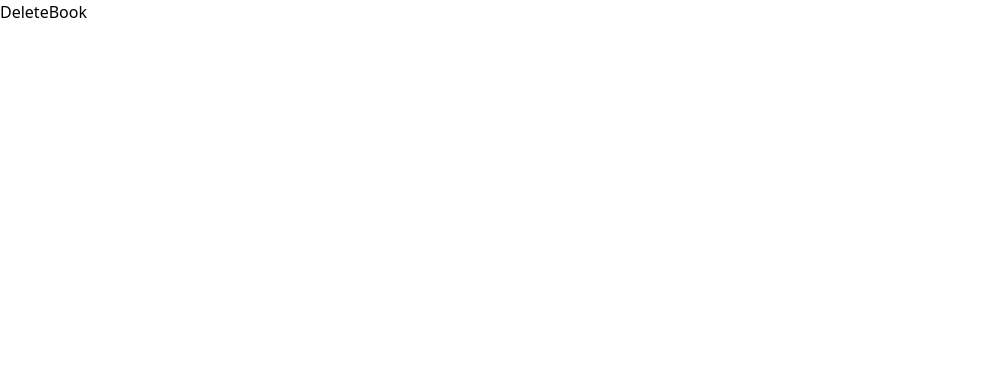
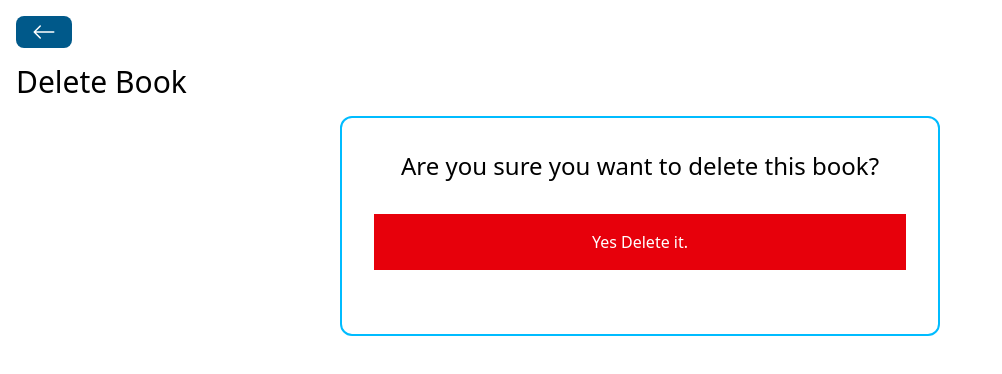
Before and after one commit to serval19/BookStore, a React (Vite) app in the folder frontend/: page /books/delete/1 in a window 1280 px wide. Shown: the top 374 px of the page, without its empty margins (0-1002 px from the left). Built offline with nearby package versions, Linux system fonts and the light colour scheme.

Commit message:
complete

```diff
--- a/frontend/src/pages/DeleteBook.jsx
+++ b/frontend/src/pages/DeleteBook.jsx
@@ -1,8 +1,42 @@
-import React from 'react'
+import React,{useState} from 'react'
+import BackButton from '../components/BackButton'
+import axios from 'axios'
+import { useNavigate,useParams} from 'react-router-dom'
+import Spinner from '../components/Spinner'
+
 
 const DeleteBook = () => {
+  const [loading,setLoading]=useState(false);
+  const navigate=useNavigate();
+  const {id}=useParams()
+  const handleDeleteBook=()=>{
+    setLoading(true)
+    axios
+    .delete(`http://localhost:5555/books/${id}`)
+    .then(()=>{
+      setLoading(false)
+      navigate('/')
+    })
+    .catch((error)=>{
+      setLoading(false)
+      alert('An error occured.Please check the console')
+      console.log(error)
+    })
+  }
   return (
-    <div>DeleteBook</div>
+    <div className='p-4'>
+      <BackButton/>
+      <h1 className='text-3xl my-4'>Delete Book</h1>
+      {loading ? <Spinner/> : ''}
+      <div className='flex flex-col items-center border-2 border-sky-400 rounded-xl w-[600px] p-8 mx-auto'>
+        <h3 className='text-2xl'>Are you sure you want to delete this book?</h3>
+        <button
+        className='p-4 bg-red-600 text-white m-8 w-full'
+        onClick={handleDeleteBook}
+
+        > Yes Delete it.</button>
+        </div>
+    </div>
   )
 }
 
```
